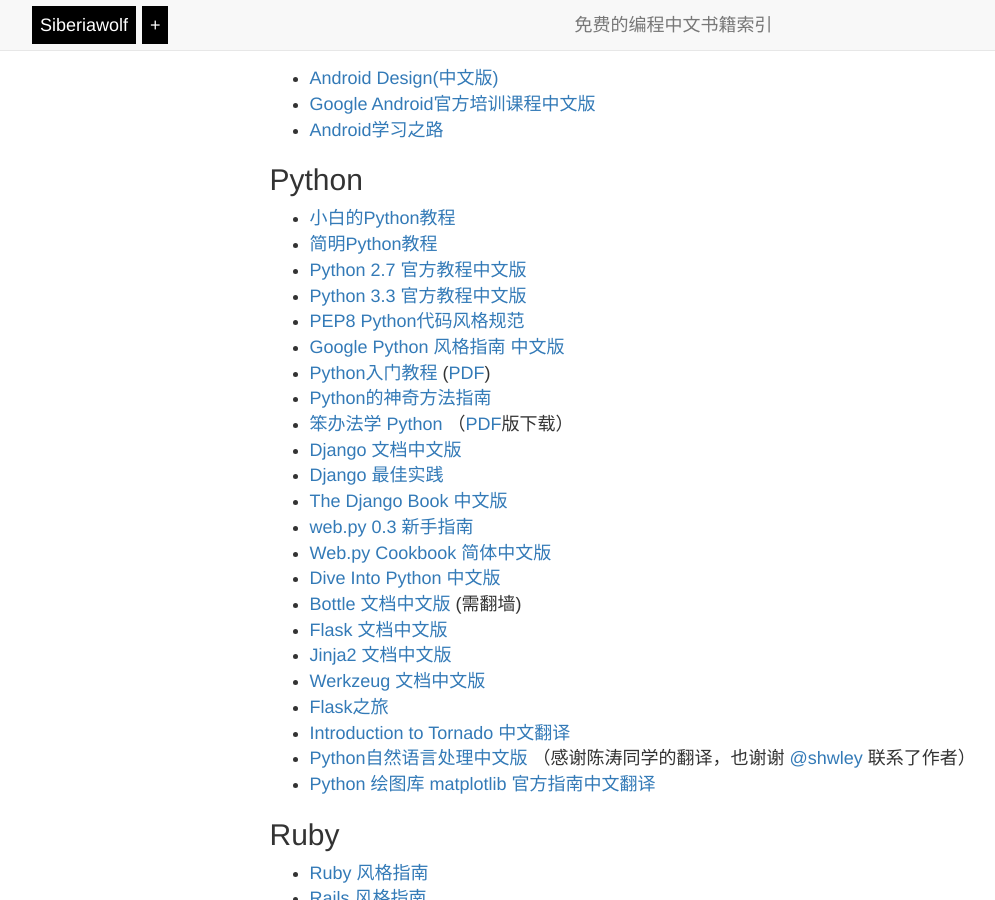
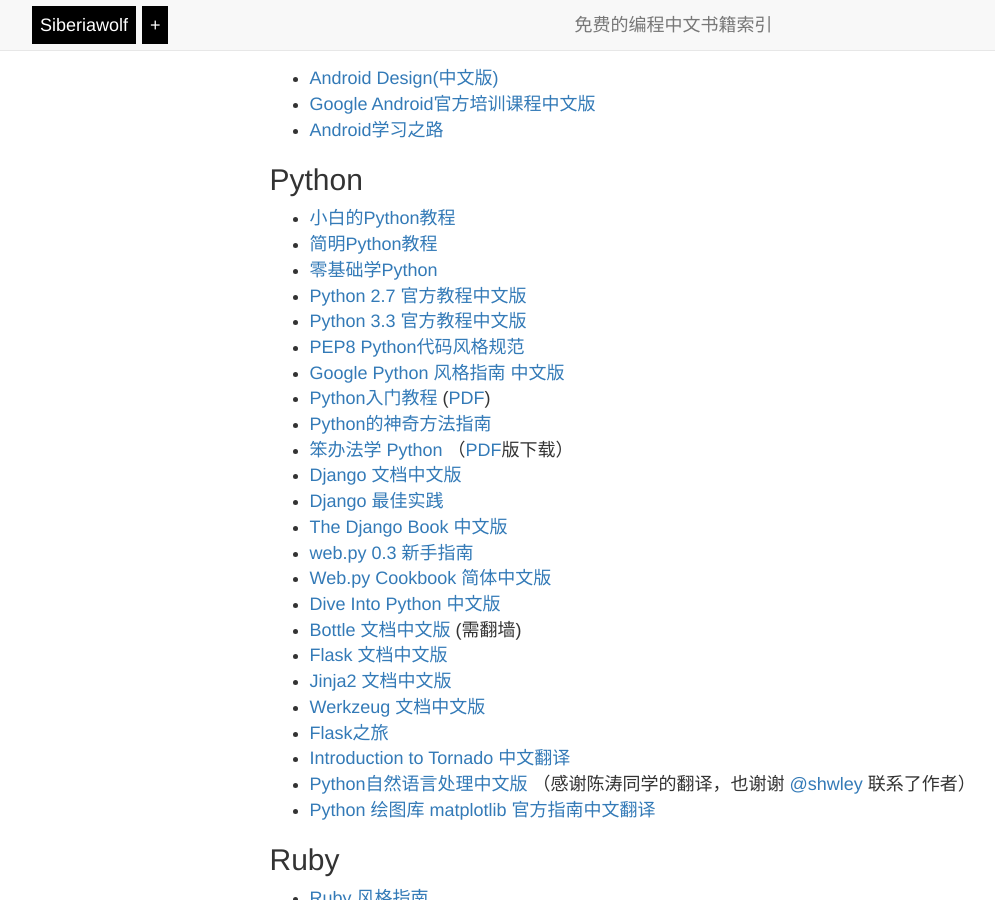
Before and after one commit to siberiawolf/siberiawolf.github.io, a Jekyll site: the page free_programming/index.html, which Jekyll copies as it is, in a window 1280 px wide and 900 px high, scrolled down 5928 px. Shown: the whole window, without its empty margins (93-1088 px from the left). Built offline with Jekyll 4.4.1, drawn with Linux system fonts in a browser that asks for light colours; nearby versions of some CDN libraries; Markdown is read by kramdown in place of the engine named in the settings; comment, search, counter and statistics services are not loaded.

Commit message:
零基础学Python

```diff
--- a/free_programming/index.html
+++ b/free_programming/index.html
@@ -441,6 +441,7 @@
         <ul class="task-list">
 					<li><a href="http://www.liaoxuefeng.com/wiki/001374738125095c955c1e6d8bb493182103fac9270762a000">小白的Python教程</a></li>
 					<li><a href="http://woodpecker.org.cn/abyteofpython_cn/chinese/">简明Python教程</a></li>
+					<li><a href="http://looly.gitbooks.io/python-basic">零基础学Python</a></li>
 					<li><a href="http://www.pythondoc.com/pythontutorial27/index.html">Python 2.7 官方教程中文版</a></li>
 					<li><a href="http://www.pythondoc.com/pythontutorial3/index.html">Python 3.3 官方教程中文版</a></li>
 					<li><a href="https://code.google.com/p/zhong-wiki/wiki/PEP8">PEP8 Python代码风格规范</a></li>
```
Also changed, not shown: 1 other file.
